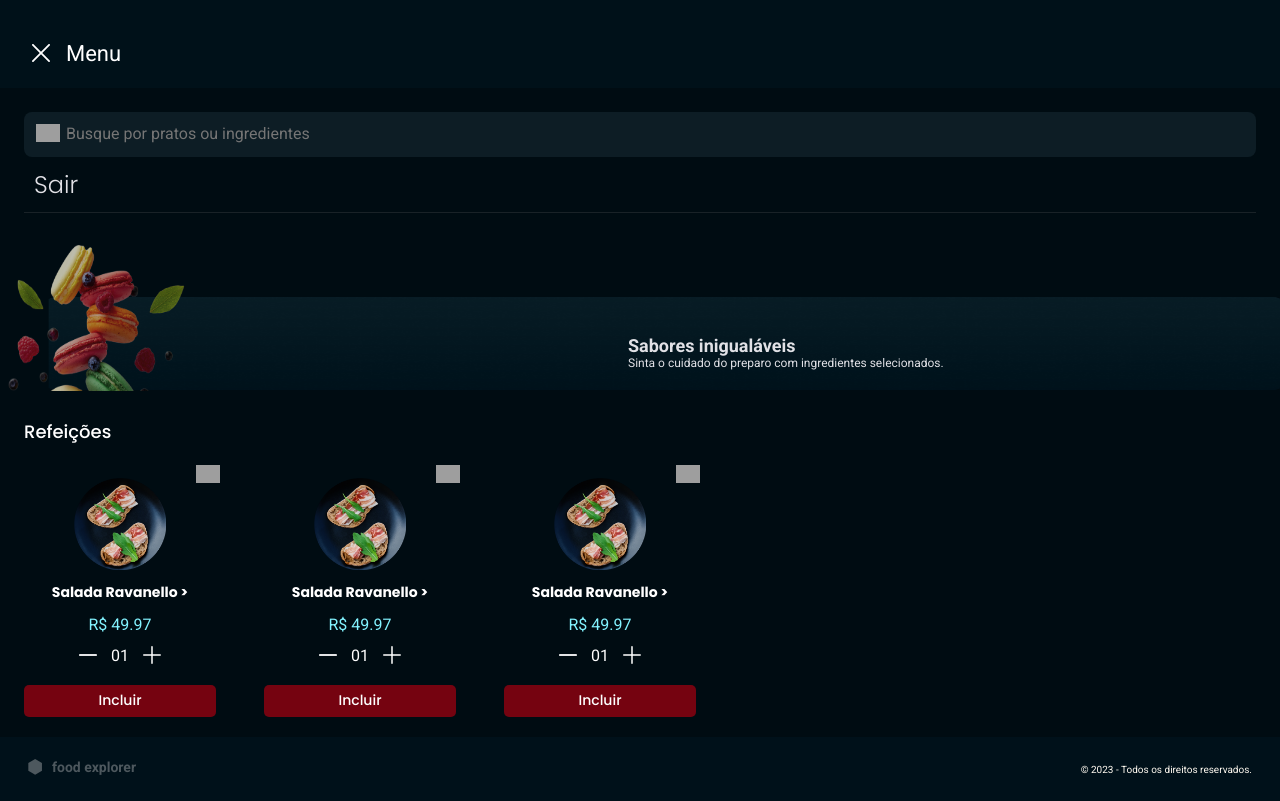
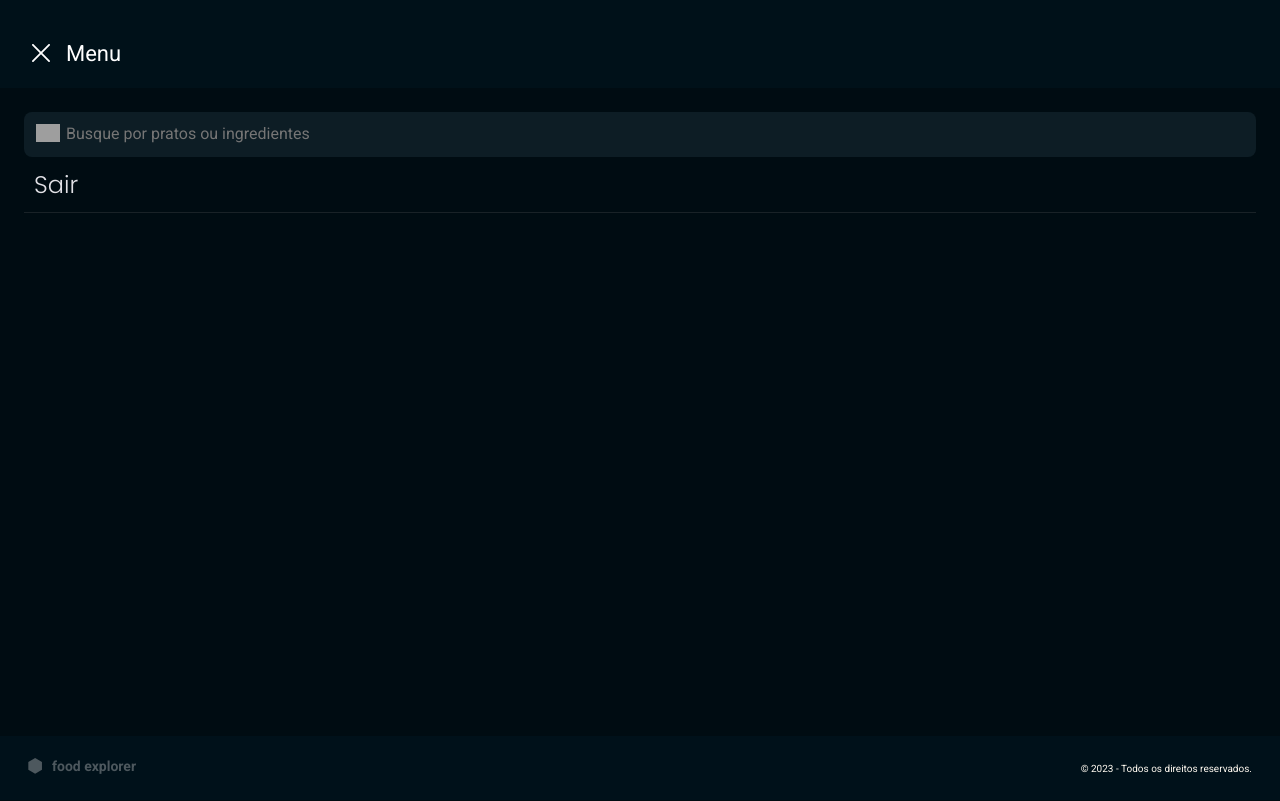
Before and after one commit to EmanuelQuintino/Food-Explorer, a React (Vite) app in the folder client/: page / in a window 1280 px wide. Both pictures are taken after a click on the button 41 px from the left and 56 px from the top of the page. Built offline with nearby package versions, Linux system fonts and the light colour scheme; grey boxes are pictures that could not be loaded.

Commit message:
add context system

```diff
--- a/client/src/components/Header/index.jsx
+++ b/client/src/components/Header/index.jsx
@@ -6,10 +6,11 @@ import orderIcon from "../../assets/order.svg"
 import { useState } from "react";
 import { InputSearch } from "../InputSearch";
 import { Menu } from "../Menu";
+import { useContext } from "react";
+import { systemContext } from "../../context/system";
 
 export function Header() {
-  const [menuActive, setMenuActive] = useState(false);
-  const toggleMenu = () => setMenuActive(menuActive ? false : true);
+  const { menuActive, toggleMenu } = useContext(systemContext);
   const [isAdmin, setIsAdmin] = useState(false);
 
   return (
@@ -47,7 +48,7 @@ export function Header() {
         }
       </div>
       {menuActive &&
-        <Menu/>
+        <Menu />
       }
     </HeaderContainer>
   )
--- a/client/src/components/InputSearch/index.jsx
+++ b/client/src/components/InputSearch/index.jsx
@@ -1,10 +1,19 @@
 import { Container } from "./style";
 import searchIcon from "../../assets/search.svg"
+import { useContext } from "react";
+import { systemContext } from "../../context/system";
 
 export function InputSearch() {
+  const { menuActive, toggleMenu } = useContext(systemContext);
+
+  function handleSubmit(event) {
+    event.preventDefault();
+    menuActive ? toggleMenu() : "";
+  }
+
   return (
     <Container>
-      <form>
+      <form onSubmit={handleSubmit}>
         <label htmlFor="inputSearch" className="srOnly">Input Search</label>
         <img src={searchIcon} alt="search-input" className="searchIcon" />
         <input
--- a/client/src/components/Menu/index.jsx
+++ b/client/src/components/Menu/index.jsx
@@ -1,6 +1,5 @@
 import { Container } from "./style";
 import { InputSearch } from "../InputSearch";
-import { Button } from "../Button";
 
 export function Menu() {
   return (
--- /dev/null
+++ b/client/src/context/system.jsx
@@ -0,0 +1,16 @@
+import { createContext, useState } from "react";
+
+export const systemContext = createContext();
+
+export function SystemProvider({ children }) {
+  const [menuActive, setMenuActive] = useState(false);
+  const toggleMenu = () => setMenuActive(menuActive ? false : true);
+
+  return (
+    <systemContext.Provider value={{
+      menuActive, toggleMenu
+    }}>
+      {children}
+    </systemContext.Provider>
+  )
+}
--- a/client/src/main.jsx
+++ b/client/src/main.jsx
@@ -4,12 +4,15 @@ import { Home } from './pages/Home'
 import { ThemeProvider } from 'styled-components'
 import Theme from './styles/theme'
 import { GlobalStyles } from './styles/global'
+import { SystemProvider } from './context/system'
 
 ReactDOM.createRoot(document.getElementById('root')).render(
   <React.StrictMode>
-    <ThemeProvider theme={Theme}>
-      <Home />
-      <GlobalStyles/>
-    </ThemeProvider>
+    <SystemProvider>
+      <ThemeProvider theme={Theme}>
+        <Home />
+        <GlobalStyles/>
+      </ThemeProvider>
+    </SystemProvider>
   </React.StrictMode>,
 )
--- a/client/src/pages/Home/index.jsx
+++ b/client/src/pages/Home/index.jsx
@@ -1,17 +1,20 @@
-import { ButtonBack } from "../../components/ButtonBack"
+import { Container } from "./style"
+import { Header } from "../../components/Header"
+import { Slogan } from "../../components/Slogan"
 import { FoodPlate } from "../../components/FoodPlate"
 import { Footer } from "../../components/Footer"
-import { Header } from "../../components/Header"
-import { Slogan } from "../../components/Slogan"
-import { Container } from "./style"
+import { useContext } from "react"
+import { systemContext } from "../../context/system"
 
 export function Home() {
+  const { menuActive } = useContext(systemContext);
+
   return (
     <Container>
-      <Header/>
-
+      <Header />
+      {!menuActive &&
         <main>
-        <Slogan/>
+          <Slogan />
           <section className="boxPlates">
             <h2>Refeições</h2>
             <div className="plates">
@@ -35,8 +38,8 @@ export function Home() {
             </div>
           </section>
         </main>
-
-      <Footer/>
+      }
+      <Footer />
     </Container>
   )
 }
```
Lines whose indentation alone changed are shown as unchanged.
